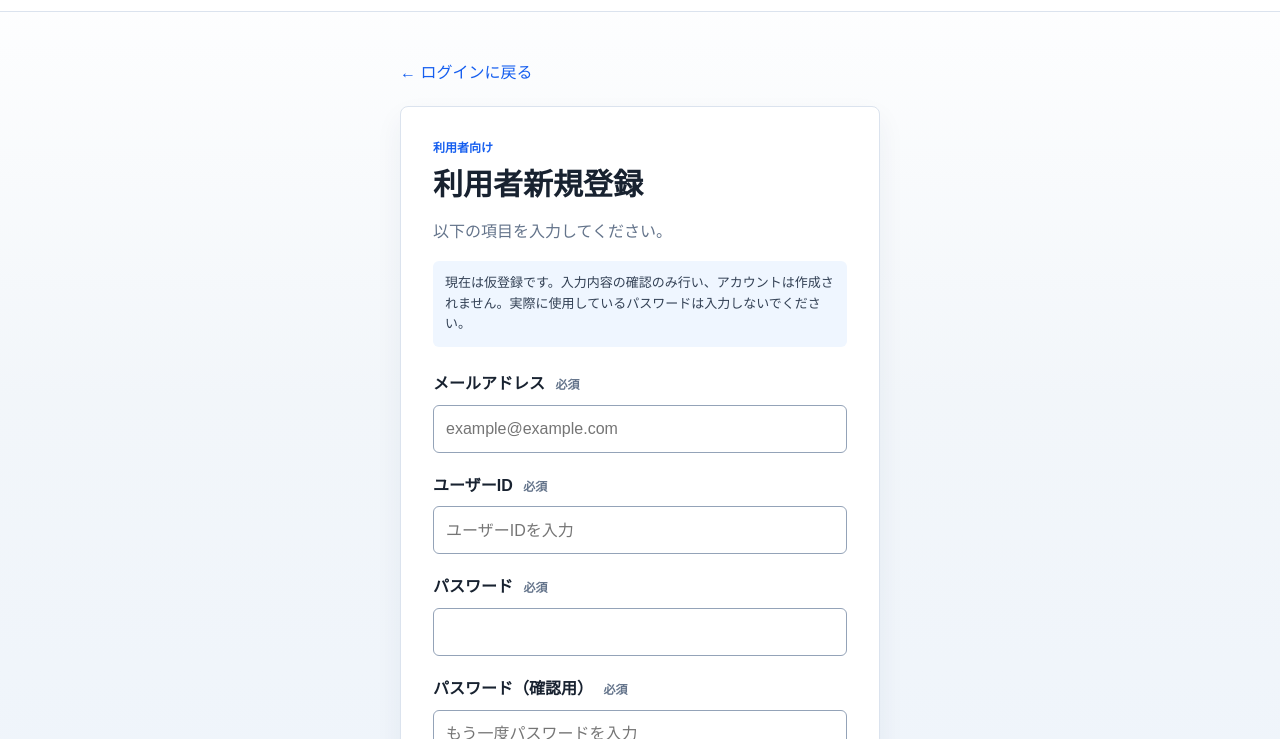
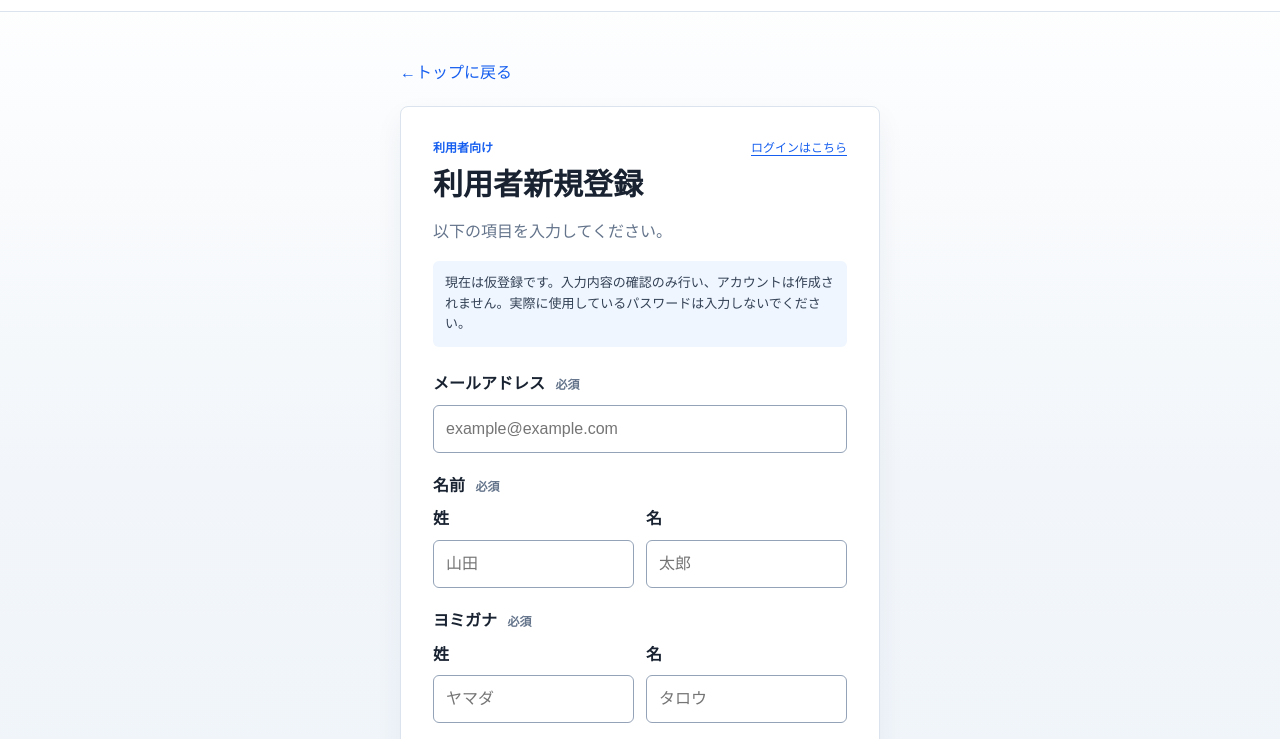
Before and after one commit to harusun8777-lang/RoadRide_Sharing, a plain HTML site: page frontend/login/register.html in a window 1280 px wide. Shown: the part 61-800 px from the top of the page. Drawn offline with Linux system fonts and the light colour scheme.

Commit message:
ログイン・新規登録編集

```diff
--- a/frontend/login/assets/css/login.css
+++ b/frontend/login/assets/css/login.css
@@ -38,6 +38,11 @@
 }
 
 .form-field { margin-bottom: 20px; }
+.name-group { min-width: 0; margin: 0 0 20px; padding: 0; border: 0; }
+.name-group legend { margin-bottom: 8px; padding: 0; font-weight: 700; }
+.name-fields { display: grid; grid-template-columns: repeat(2, minmax(0, 1fr)); gap: 12px; }
+.name-fields .form-field { min-width: 0; margin-bottom: 0; }
+.name-fields input { min-width: 0; }
 .form-field label { display: block; margin-bottom: 8px; font-weight: 700; }
 .required { margin-left: 6px; color: var(--muted); font-size: 12px; }
 
--- a/frontend/login/assets/js/register.js
+++ b/frontend/login/assets/js/register.js
@@ -1,17 +1,15 @@
 (() => {
   const params = new URLSearchParams(window.location.search);
-  const isDispatcher = params.get("role") === "dispatcher";
-  const role = isDispatcher ? "dispatcher" : "user";
-  const roleName = isDispatcher ? "配車担当者" : "利用者";
+  if (params.get("role") === "dispatcher") {
+    window.location.replace("index.html?role=dispatcher&next=dispatch");
+    return;
+  }
   const loginParams = new URLSearchParams({
-    role,
-    next: isDispatcher ? "dispatch" : params.get("next") === "history" ? "history" : "reservation"
+    role: "user",
+    next: params.get("next") === "history" ? "history" : "reservation"
   });
 
-  document.body.dataset.role = role;
-  document.title = `${roleName}新規登録 | RoadRide Sharing`;
-  document.getElementById("role-label").textContent = `${roleName}向け`;
-  document.getElementById("page-title").textContent = `${roleName}新規登録`;
+  document.body.dataset.role = "user";
   document.getElementById("login-link").href = `index.html?${loginParams}`;
 
   const form = document.getElementById("register-form");
--- a/frontend/login/register.html
+++ b/frontend/login/register.html
@@ -19,9 +19,12 @@
       </div>
     </header>
     <main class="login-main">
-      <a class="back-link" id="login-link" href="index.html?role=user&amp;next=reservation">← ログインに戻る</a>
+      <a class="back-link" href="../top/index.html">←トップに戻る</a>
       <section class="login-panel" aria-labelledby="page-title">
-        <p class="eyebrow" id="role-label">利用者向け</p>
+        <div class="login-heading-row">
+          <p class="eyebrow" id="role-label">利用者向け</p>
+          <p class="registration-link"><a id="login-link" href="index.html?role=user&amp;next=reservation">ログインはこちら</a></p>
+        </div>
         <h1 id="page-title">利用者新規登録</h1>
         <p class="login-description">以下の項目を入力してください。</p>
         <p class="demo-notice" id="demo-notice">現在は仮登録です。入力内容の確認のみ行い、アカウントは作成されません。実際に使用しているパスワードは入力しないでください。</p>
@@ -30,10 +33,32 @@
             <label for="email">メールアドレス <span class="required">必須</span></label>
             <input id="email" type="email" autocomplete="email" inputmode="email" autocapitalize="none" spellcheck="false" placeholder="example@example.com" required>
           </div>
-          <div class="form-field">
-            <label for="user-id">ユーザーID <span class="required">必須</span></label>
-            <input id="user-id" type="text" autocomplete="username" autocapitalize="none" spellcheck="false" placeholder="ユーザーIDを入力" required>
-          </div>
+          <fieldset class="name-group">
+            <legend>名前 <span class="required">必須</span></legend>
+            <div class="name-fields">
+            <div class="form-field">
+              <label for="family-name">姓</label>
+              <input id="family-name" type="text" autocomplete="family-name" placeholder="山田" required>
+            </div>
+            <div class="form-field">
+              <label for="given-name">名</label>
+              <input id="given-name" type="text" autocomplete="given-name" placeholder="太郎" required>
+            </div>
+            </div>
+          </fieldset>
+          <fieldset class="name-group">
+            <legend>ヨミガナ <span class="required">必須</span></legend>
+            <div class="name-fields">
+            <div class="form-field">
+              <label for="family-name-kana">姓</label>
+              <input id="family-name-kana" type="text" placeholder="ヤマダ" required>
+            </div>
+            <div class="form-field">
+              <label for="given-name-kana">名</label>
+              <input id="given-name-kana" type="text" placeholder="タロウ" required>
+            </div>
+            </div>
+          </fieldset>
           <div class="form-field">
             <label for="password">パスワード <span class="required">必須</span></label>
             <input id="password" type="password" autocomplete="new-password" required>
```
Also changed, not shown: frontend/login/assets/js/login.js (+14 -4 lines), frontend/login/index.html (+3 -3 lines), frontend/top/index.html (+6 -6 lines).
